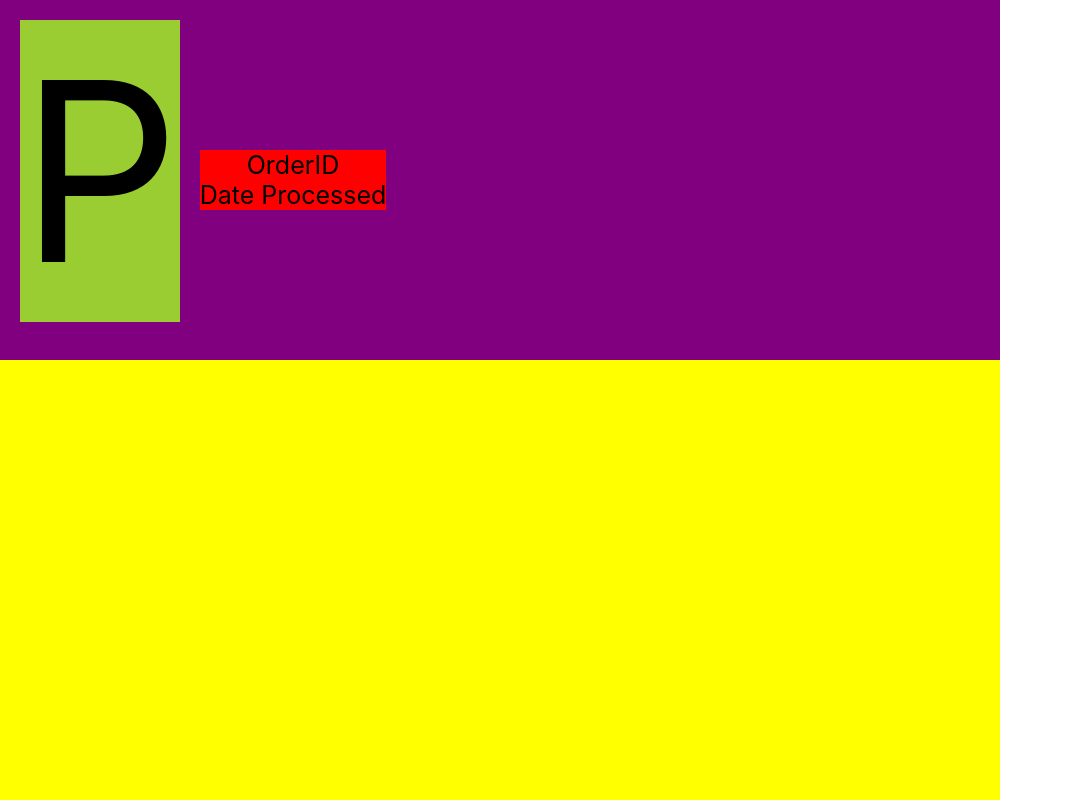
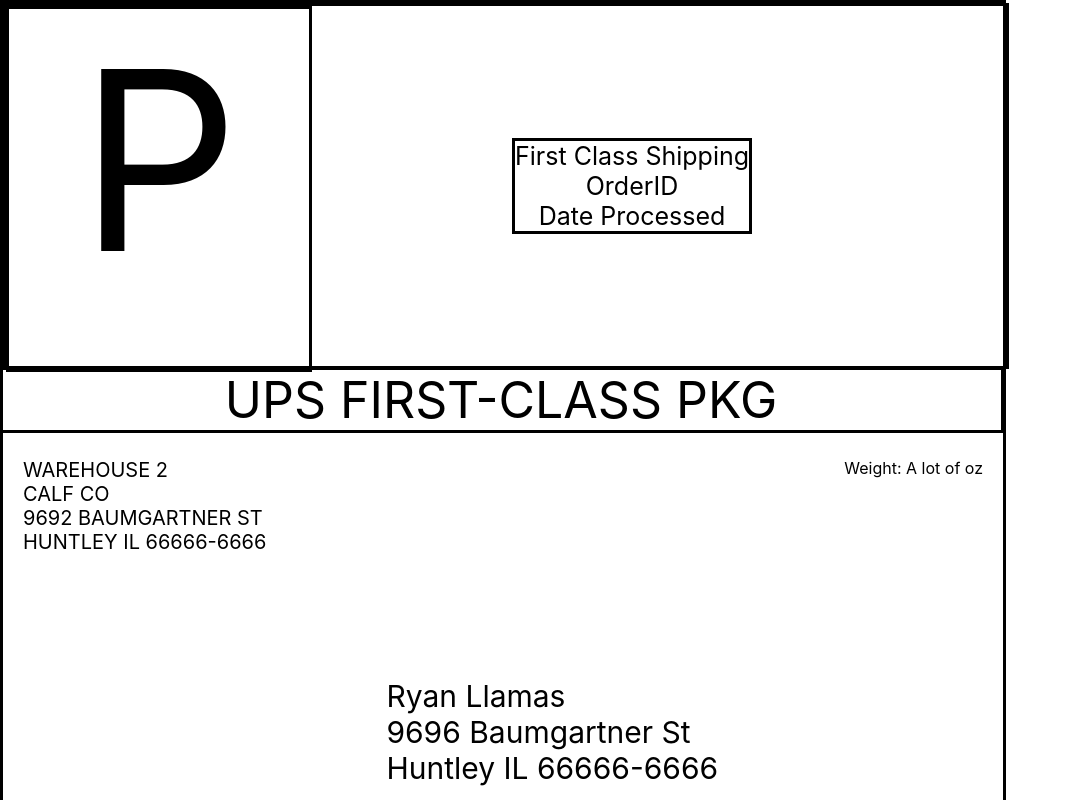
Before and after one commit to joecrase/467_bank_fe, a React (Create React App) app: page /warehousework/shippingLabel in a window 1280 px wide. Shown: the top 800 px of the page, without its empty margins (0-1072 px from the left). Built offline with nearby package versions, Linux system fonts and the light colour scheme.

Commit message:
Shipping Label is up

```diff
--- a/src/CSS/warehouseshipping.css
+++ b/src/CSS/warehouseshipping.css
@@ -1,29 +1,73 @@
 .theBIGP{
     float: left;
     font-size: 250px;
-    background-color: yellowgreen;
-    margin: 20px;
+    height: 100%;
+    width: 30%;
+    text-align: center;
+    border-style: solid;
 }
 
 .nextToPLabel {
     float: left;
-    background-color: red;
     position: relative;
     top: 50%;
     transform: translateY(-50%);
     font-size: 25px;
     text-align: center;
+    left: 20%;
+    border-style: solid;
 }
 
 .container {
     width: 1000px;
-    background-color: yellow;
     height: 1200px;
+    border-style: solid;
 }
 
 .upperPortionPackaging {
-    background-color: purple;
     width: 100%;
     height: 30%;
+    border-style: solid;
+}
 
+.shippingService {
+    width: 100%;
+    clear: both;
+    text-align: center;
+    font-size: 50px;
+    border-style: solid;
+    position: relative;
+    top: -5px;
+    left: -5px;
 }
+
+.midPortionPackaging {
+    clear: both;
+    width: 100%;
+    height: 40%;
+    border-bottom: solid;
+}
+
+.companyInformation {
+    font-size: 20px;
+    margin: 20px;
+    text-transform: uppercase;
+    float: left
+}
+
+.weight {
+    float: right;
+    margin: 20px;
+}
+
+.recipientInfo {
+    font-size: 30px;
+    top:50%;
+    left: 10%;
+    position: relative;
+}
+
+.bottomPortionPackaging {
+    overflow: hidden;
+    height: 250px;
+}
--- a/src/components/warehouseshipping.js
+++ b/src/components/warehouseshipping.js
@@ -1,4 +1,5 @@
 import React, { useState, useEffect } from 'react';
+import barcode from "./../themPics/blog-make-shipping-easier-by-making-labels-easier-blog-preview.jpg"
 import "./../CSS/warehouseshipping.css"
 
 function WareHouseShipping(props) {
@@ -10,11 +11,40 @@
   return (
     <div className="container">
         <div className="upperPortionPackaging">
-        <div className="theBIGP">P </div>
-        <div className="nextToPLabel">
+          <div className="theBIGP">P </div>
+          <div className="nextToPLabel">
+            <div className="firstClass">First Class Shipping</div>
             <div className="orderID">OrderID</div>
             <div className="dateProcessed">Date Processed</div>
+          </div>
         </div>
+        <div className="shippingService">UPS FIRST-CLASS PKG</div>
+        <div className="midPortionPackaging">
+          <div className="companyInformation">
+            <div className="warehouse">
+              Warehouse 2
+            </div>
+            <div className="companyName">
+              Calf Co
+            </div>
+            <div className="companyName">
+              9692 Baumgartner St
+            </div>
+            <div className="stateShipping">
+              Huntley IL 66666-6666
+            </div>
+          </div>
+          <div className="weight">
+            Weight: A lot of oz
+          </div>
+          <div className="recipientInfo">
+            <div className="recipientName">Ryan Llamas</div>
+            <div className="recipientAddress">9696 Baumgartner St</div>
+            <div className="recipientState">Huntley IL 66666-6666</div>
+          </div>
+        </div>
+        <div className="bottomPortionPackaging">
+          <img src={barcode}></img>
         </div>
     </div>
   );
--- a/src/components/warehouseworkTools/ProductTable.js
+++ b/src/components/warehouseworkTools/ProductTable.js
@@ -78,7 +78,7 @@
                 orderID: props.orderID
             }
             }}>
-                <button onClick={() => updateOrderStatus("Shipped")} disabled={!allProductsFullfiled} className={"fillOrderButton " + (props.fillorder ? '' : 'hidden') + (allProductsFullfiled ? 'green' : 'red')}>All Orders Fulfilled</button>
+                <button onClick={() => updateOrderStatus("Shipped")} disabled={!allProductsFullfiled} className={"fillOrderButton " + (props.fillorder ? '' : 'hidden ') + (allProductsFullfiled ? 'green' : 'red')}>All Orders Fulfilled</button>
             </Link>
         </div>
     );
```
Also changed, not shown: src/themPics/blog-make-shipping-easier-by-making-labels-easier-blog-preview.jpg (added).
